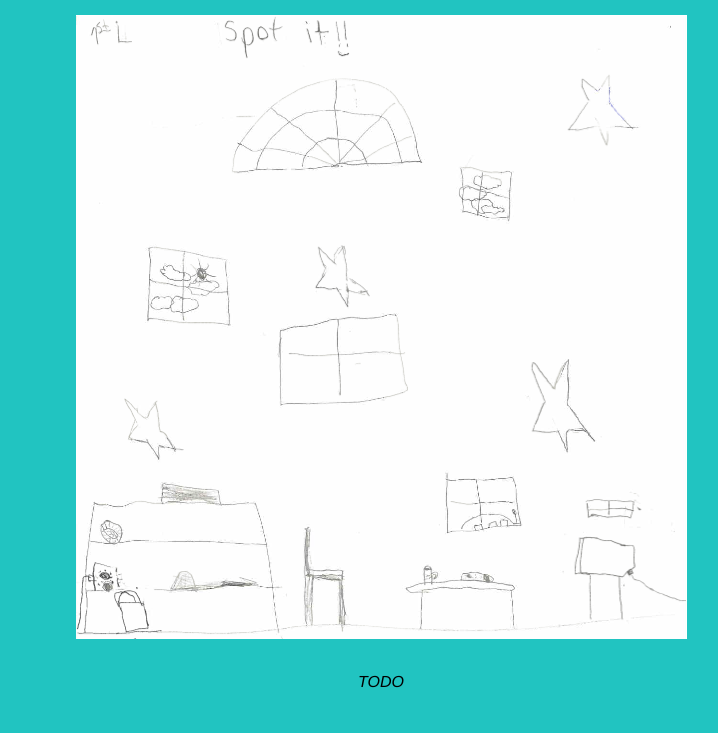
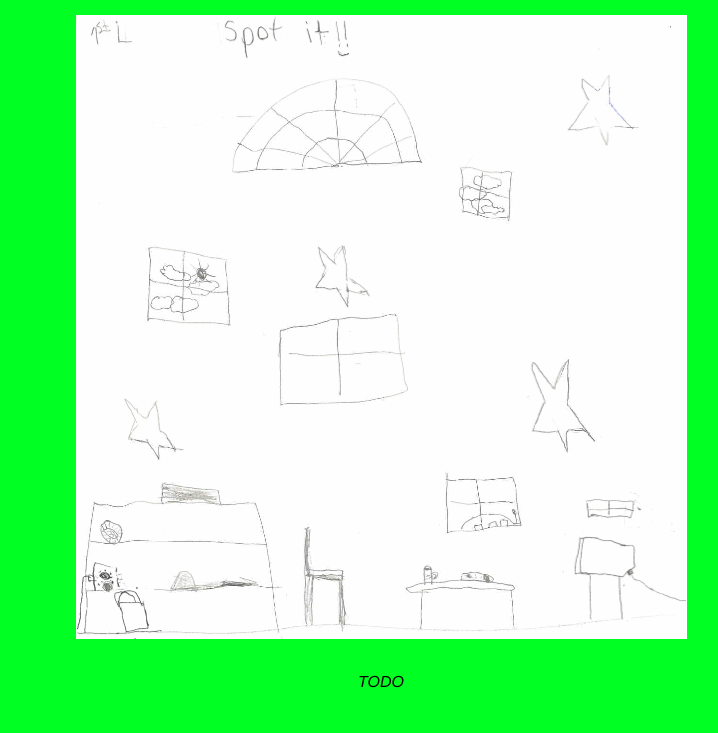
Before and after one commit to hanaw/practise, a plain HTML site: page index.html in a window 1280 px wide. Shown: the part 67-800 px from the top of the page, without its empty margins (259-977 px from the left). Drawn offline with Linux system fonts and the light colour scheme.

Commit message:
Change background color for Hana

```diff
--- a/index.html
+++ b/index.html
@@ -8,7 +8,7 @@
   <style type="text/css">
     body {
       margin-top: 1.0em;
-      background-color: #21c4c1;
+      background-color: #00ff22;
       font-family: Helvetica, Arial, FreeSans, san-serif;
       color: #000000;
     }
```
